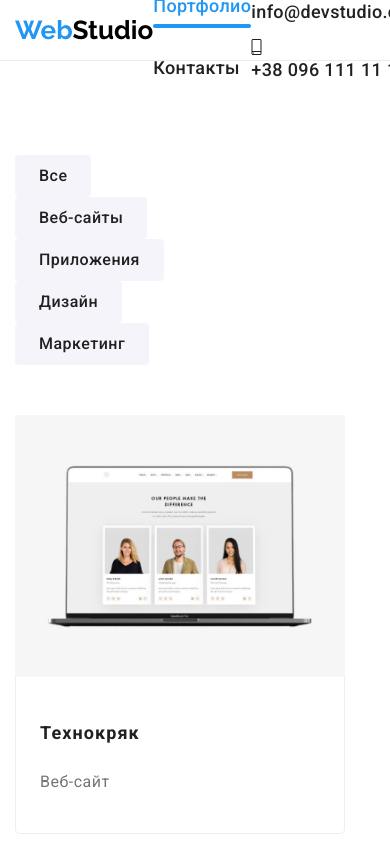
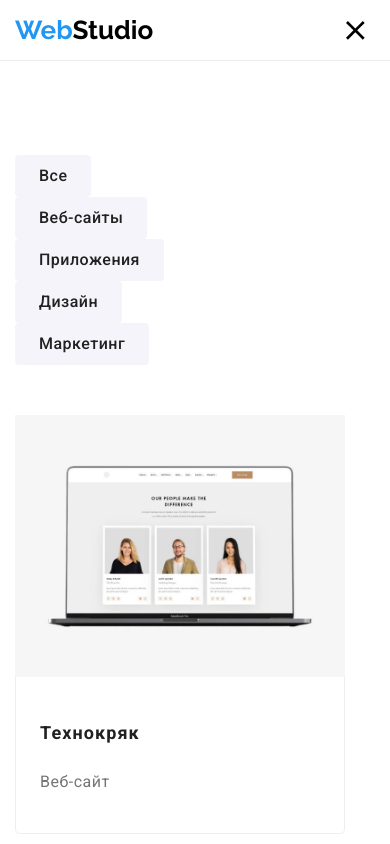
Before and after one commit to Maryna1212/goit-markup-hw-08, a plain HTML site: page portfolio.html in a window 390 px wide. Shown: the top 844 px of the page. Drawn offline with nearby package versions, Linux system fonts and the light colour scheme.

Commit message:
transfer classes to header in portfolio.html for mobile version

```diff
--- a/portfolio.html
+++ b/portfolio.html
@@ -16,10 +16,20 @@
 <body>
 
   <!-- Шапка сайта -->
-  <header>
+  <header class="page-header">
     <div class="container">
+
       <nav class="main-nav">
         <a href="" class="logo"><span class="logo-web">Web</span>Studio</a>
+        <button type="button" class="menu-button is-open" aria-expanded="false" aria-controls="header-menu"
+          data-menu-button>
+          <svg width="40" height="40" aria-label="Переключатель мобильного меню">
+            <use class="icon-menu" href="./images/symbol-defs-1.svg#icon-menu"></use>
+            <use class="icon-close-button" href="./images/symbol-defs-1.svg#icon-close-button"></use>
+          </svg>
+        </button>
+
+        <div class="header-menu" id="header-menu" data-menu>
           <ul class="list-nav">
             <li class="item"><a href="./index.html" class="link transition">Студия</a></li>
             <li class="item"><a href="./portfolio.html" class="link transition current">Портфолио</a></li>
@@ -27,7 +37,7 @@
           </ul>
           <ul class="contact-nav">
             <li class="item">
-            <a href="info@devstudio.com" class="link transition">
+              <a href="info@devstudio.com" class="contact-link transition">
                 <svg class="envelope-icon">
                   <use href="./images/symbol-defs-1.svg#icon-envelope-hover"></use>
                 </svg>
@@ -35,7 +45,7 @@
               </a>
             </li>
             <li class="item">
-            <a href="tel:+380961111111" class="link transition">
+              <a href="tel:+380961111111" class="contact-link transition">
                 <svg class="smartphone-icon">
                   <use href="./images/symbol-defs-1.svg#icon-smartphone"></use>
                 </svg>
@@ -43,6 +53,7 @@
               </a>
             </li>
           </ul>
+        </div>
       </nav>
     </div>
   </header>
@@ -347,6 +358,7 @@
       </form>
     </div>
   </footer>
+  <script src="./js/menu.js"></script>
 </body>
 
 </html>
```
Lines whose indentation alone changed are shown as unchanged.
